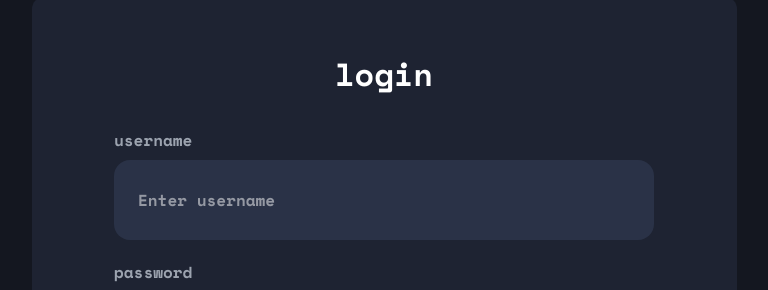
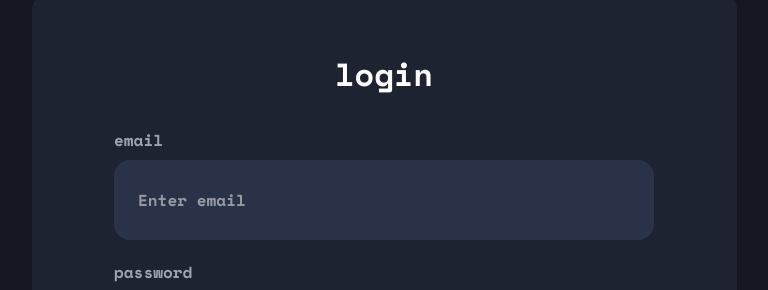
Before and after one commit to Pangkeek/morsecode, a Next.js app in the folder client/: page /login in a window 1280 px wide. Shown: the part 129-419 px from the top of the page, without its empty margins (256-1024 px from the left). Built offline with nearby package versions, Linux system fonts and the light colour scheme.

Commit message:
login,regis

```diff
--- a/client/src/app/(auth)/login/page.js
+++ b/client/src/app/(auth)/login/page.js
@@ -1,5 +1,8 @@
-import React from "react";
-import { Space_Mono } from 'next/font/google';
+"use client";
+
+import React, { useState } from 'react'
+import { Space_Mono } from 'next/font/google'
+import { useAuth } from '@/contexts/AuthContext'
 
 const spmono = Space_Mono({
   subsets: ['latin'],
@@ -7,8 +10,45 @@ const spmono = Space_Mono({
 })
 
 function LoginPage() {
+    const [email, setEmail] = useState("");
+    const [password, setPassword] = useState("");
+    const [loading, setLoading] = useState(false);
+    const { login } = useAuth();
+
+    const handleSubmit = async (e) => {
+        e.preventDefault();
+        setLoading(true);
+        try {
+          const res = await fetch(
+            "https://morsecode-production.up.railway.app/api/auth/login",
+            {
+              method: "POST",
+              headers: {
+                "Content-Type": "application/json",
+              },
+              body: JSON.stringify({ email, password }),
+            }
+          );
+
+          const data = await res.json();
+
+          if (!res.ok) {
+            alert(data.message || "Login failed");
+            return;
+          }
+
+          // Use login function from AuthContext
+          login(data.token, data.user);
+        } catch (err) {
+          alert("Server error");
+        } finally {
+          setLoading(false);
+        }
+    }
+
   return (
     <div className="w-full max-w-176.25">
+        <form onSubmit={handleSubmit}>
         <div
         className="
         max-w-176.25
@@ -24,10 +64,13 @@ function LoginPage() {
             login
         </p>
         <div className="flex flex-col">
-            <label className={`${spmono.className} font-bold text-[#9CA3AF] text-[16px] mt-7.5`}>username</label>
+            <label className={`${spmono.className} font-bold text-[#9CA3AF] text-[16px] mt-7.5`}>email</label>
             <input
+                type="email"
                 className={`w-135 h-20 bg-[#2A3247] rounded-2xl mt-2 ${spmono.className} font-bold text-white text-[16px] px-6`}
-                placeholder="Enter username"
+                placeholder="Enter email"
+                value={email}
+                onChange={(e) => setEmail(e.target.value)}
             />
         </div>
         <div className="flex flex-col">
@@ -36,14 +79,17 @@ function LoginPage() {
                 type="password"
                 className={`w-135 h-20 bg-[#2A3247] rounded-2xl mt-2 ${spmono.className} font-bold text-white text-[16px] px-6`}
                 placeholder="Enter password"
+                value={password}
+                onChange={(e) => setPassword(e.target.value)}
             />
         </div>
-        <button className={`${spmono.className} font-bold text-white text-[32px] w-70 h-20 bg-[#EF4444] rounded-xl mt-[50px] transition-all duration-300 hover:bg-white hover:text-[#EF4444] hover:scale-105`}>
+        <button onClick={handleSubmit} className={`${spmono.className} font-bold text-white text-[32px] w-70 h-20 bg-[#EF4444] rounded-xl mt-[50px] transition-all duration-300 hover:bg-white hover:text-[#EF4444] hover:scale-105`}>
             login
         </button>
         <p className={`${spmono.className} font-bold text-white text-[14px] mt-12.5`}>Don&apos;t have an account?</p>
         <a href="/register" className={`${spmono.className} font-bold text-white text-[14px] underline transition-colors duration-300 hover:text-[#EF4444]`}>Register</a>
         </div>
+        </form>
     </div>
   );
 }
--- a/client/src/app/(auth)/register/page.js
+++ b/client/src/app/(auth)/register/page.js
@@ -1,5 +1,8 @@
-import React from 'react'
-import { Space_Mono } from 'next/font/google';
+"use client";
+
+import React, { useState } from 'react'
+import { Space_Mono } from 'next/font/google'
+import { useAuth } from '@/contexts/AuthContext'
 
 const spmono = Space_Mono({
   subsets: ['latin'],
@@ -7,8 +10,45 @@ const spmono = Space_Mono({
 })
 
 function RegisterPage() {
+    const [email, setEmail] = useState("");
+    const [username, setUsername] = useState("");
+    const [password, setPassword] = useState("");
+    const [loading, setLoading] = useState(false);
+    const { login } = useAuth();
+
+    const handleSubmit = async (e) => {
+        e.preventDefault();
+        setLoading(true);
+        try {
+          const res = await fetch(
+            "https://morsecode-production.up.railway.app/api/auth/register",
+            {
+              method: "POST",
+              headers: {
+                "Content-Type": "application/json",
+              },
+              body: JSON.stringify({ email, password, username }),
+            }
+          );
+
+          const data = await res.json();
+
+          if (!res.ok) {
+            alert(data.message || "Register failed");
+            return;
+          }
+
+          // Use login function from AuthContext
+          login(data.token, data.user);
+        } catch (err) {
+          alert("Server error");
+        } finally {
+          setLoading(false);
+        }
+    }
   return (
     <div className="w-full max-w-[705px]">
+        <form onSubmit={handleSubmit}>
         <div
         className="
         max-w-[705px]
@@ -26,15 +66,21 @@ function RegisterPage() {
         <div className="flex flex-col">
             <label className={`${spmono.className} font-bold text-[#9CA3AF] text-[16px] mt-[25px]`}>email</label>
             <input
+                type="email"
                 className={`w-[540px] h-[80px] bg-[#2A3247] rounded-2xl mt-[8px] ${spmono.className} font-bold text-white text-[16px] px-6`}
                 placeholder="Enter email"
+                value={email}
+                onChange={(e) => setEmail(e.target.value)}
             />
         </div>
         <div className="flex flex-col">
             <label className={`${spmono.className} font-bold text-[#9CA3AF] text-[16px] mt-[8px]`}>username</label>
             <input
+                type="username"
                 className={`w-[540px] h-[80px] bg-[#2A3247] rounded-2xl mt-[8px] ${spmono.className} font-bold text-white text-[16px] px-6`}
                 placeholder="Enter username"
+                value={username}
+                onChange={(e) => setUsername(e.target.value)}
             />
         </div>
         <div className="flex flex-col">
@@ -43,14 +89,20 @@ function RegisterPage() {
                 type="password"
                 className={`w-[540px] h-[80px] bg-[#2A3247] rounded-2xl mt-[8px] ${spmono.className} font-bold text-white text-[16px] px-6`}
                 placeholder="Enter password"
+                value={password}
+                onChange={(e) => setPassword(e.target.value)}
             />
         </div>
-        <button className={`${spmono.className} font-bold text-white text-[32px] w-[280px] h-[80px] bg-[#EF4444] rounded-xl mt-[40px] transition-all duration-300 hover:bg-white hover:text-[#EF4444] hover:scale-105`}>
+        <button
+            type="submit"
+            onClick={handleSubmit}
+            className={`${spmono.className} font-bold text-white text-[32px] w-[280px] h-[80px] bg-[#EF4444] rounded-xl mt-[40px] transition-all duration-300 hover:bg-white hover:text-[#EF4444] hover:scale-105`}>
             register
         </button>
         <p className={`${spmono.className} font-bold text-white text-[14px] mt-[30px]`}>Already have an account?</p>
         <a href="/login" className={`${spmono.className} font-bold text-white text-[14px] underline transition-colors duration-300 hover:text-[#EF4444]`}>Log in</a>
         </div>
+        </form>
     </div>
   )
 }
--- a/client/src/app/(main)/layout.js
+++ b/client/src/app/(main)/layout.js
@@ -3,6 +3,7 @@
 import React from 'react'
 import { usePathname } from 'next/navigation';
 import { Space_Mono } from 'next/font/google';
+import { ProtectedRoute } from '@/components/ProtectedRoute';
 
 const spmono = Space_Mono({
   subsets: ['latin'],
@@ -13,6 +14,7 @@ function Mainlayout({ children }) {
   const pathname = usePathname();
 
   return (
+    <ProtectedRoute>
       <div className="min-h-screen flex flex-col items-center bg-[#141720] px-4">
           <nav className='w-full flex justify-between px-40 py-10'>
               <div className='w-[520px] flex justify-between items-center'>
@@ -30,6 +32,7 @@ function Mainlayout({ children }) {
           </div>
           {children}
       </div>
+    </ProtectedRoute>
   )
 }
 
--- a/client/src/app/layout.js
+++ b/client/src/app/layout.js
@@ -1,5 +1,6 @@
 import { Geist, Geist_Mono } from "next/font/google";
 import "./globals.css";
+import { AuthProvider } from "@/contexts/AuthContext";
 
 const geistSans = Geist({
   variable: "--font-geist-sans",
@@ -22,7 +23,9 @@ export default function RootLayout({ children }) {
       <body
         className={`${geistSans.variable} ${geistMono.variable} antialiased`}
       >
-        {children}
+        <AuthProvider>
+          {children}
+        </AuthProvider>
       </body>
     </html>
   );
--- /dev/null
+++ b/client/src/components/ProtectedRoute.js
@@ -0,0 +1,34 @@
+"use client";
+
+import { useAuth } from '@/contexts/AuthContext';
+import { useRouter } from 'next/navigation';
+import { useEffect } from 'react';
+
+export function ProtectedRoute({ children }) {
+  const { user, loading } = useAuth();
+  const router = useRouter();
+
+  useEffect(() => {
+    if (!loading && !user) {
+      router.push('/login');
+    }
+  }, [user, loading, router]);
+
+  if (loading) {
+    return (
+      <div className="min-h-screen bg-[#141720] flex items-center justify-center">
+        <div className="text-white text-xl">Loading...</div>
+      </div>
+    );
+  }
+
+  if (!user) {
+    return (
+      <div className="min-h-screen bg-[#141720] flex items-center justify-center">
+        <div className="text-white text-xl">Redirecting to login...</div>
+      </div>
+    );
+  }
+
+  return children;
+}
--- /dev/null
+++ b/client/src/contexts/AuthContext.js
@@ -0,0 +1,58 @@
+"use client";
+
+import React, { createContext, useContext, useState, useEffect } from 'react';
+import { useRouter } from 'next/navigation';
+
+const AuthContext = createContext();
+
+export function AuthProvider({ children }) {
+  const [user, setUser] = useState(null);
+  const [loading, setLoading] = useState(true);
+  const router = useRouter();
+
+  useEffect(() => {
+    // Check if user is logged in on mount
+    const token = localStorage.getItem('token');
+    const userData = localStorage.getItem('user');
+
+    if (token && userData) {
+      setUser(JSON.parse(userData));
+    }
+    setLoading(false);
+  }, []);
+
+  const login = (token, userData) => {
+    localStorage.setItem('token', token);
+    localStorage.setItem('user', JSON.stringify(userData));
+    setUser(userData);
+    router.push('/');
+  };
+
+  const logout = () => {
+    localStorage.removeItem('token');
+    localStorage.removeItem('user');
+    setUser(null);
+    router.push('/login');
+  };
+
+  const value = {
+    user,
+    login,
+    logout,
+    loading
+  };
+
+  return (
+    <AuthContext.Provider value={value}>
+      {children}
+    </AuthContext.Provider>
+  );
+}
+
+export function useAuth() {
+  const context = useContext(AuthContext);
+  if (context === undefined) {
+    throw new Error('useAuth must be used within an AuthProvider');
+  }
+  return context;
+}
```
Also changed, not shown: client/src/app/(main)/page.js (+5 -5 lines). Lines whose indentation alone changed are shown as unchanged.
